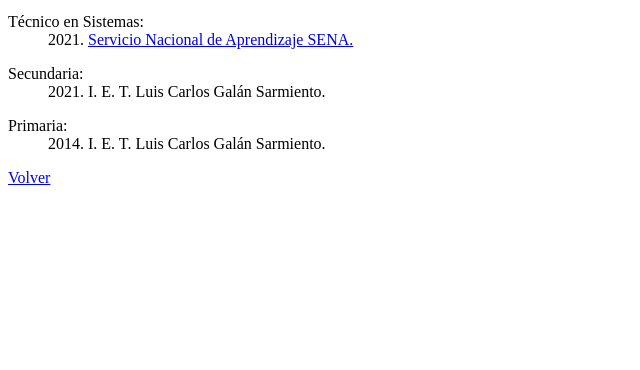
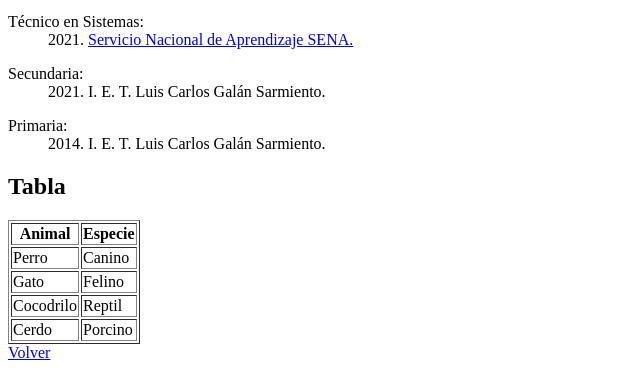
Before and after one commit to Juan1110/Juan1110.github.io, a plain HTML site: page pages/hv.html in a window 1280 px wide. Shown: the part 913-1283 px from the top of the page, without its empty margins (0-640 px from the left). Before the commit the page ends 1108 px from the top, so only its background shows below. Drawn offline with Linux system fonts and the light colour scheme.

Commit message:
tabla basica

```diff
--- a/pages/hv.html
+++ b/pages/hv.html
@@ -53,6 +53,31 @@
         <dd>2014. I. E. T. Luis Carlos Galán Sarmiento.</dd>
     </dl>
 
+    <h2>Tabla</h2>
+    <table border="1">
+        <tr>
+            <th>Animal</th>
+            <th>Especie</th>
+        </tr>
+        <tr>
+            <td>Perro</td>
+            <td>Canino</td>
+        </tr>
+        <tr>
+            <td>Gato</td>
+            <td>Felino</td>
+        </tr>
+        <tr>
+            <td>Cocodrilo</td>
+            <td>Reptil</td>
+        </tr>
+        <tr>
+            <td>Cerdo</td>
+            <td>Porcino</td>
+        </tr>
+
+    </table>
+
     <a href=".././index.html">Volver</a>
 
 </body>
```
